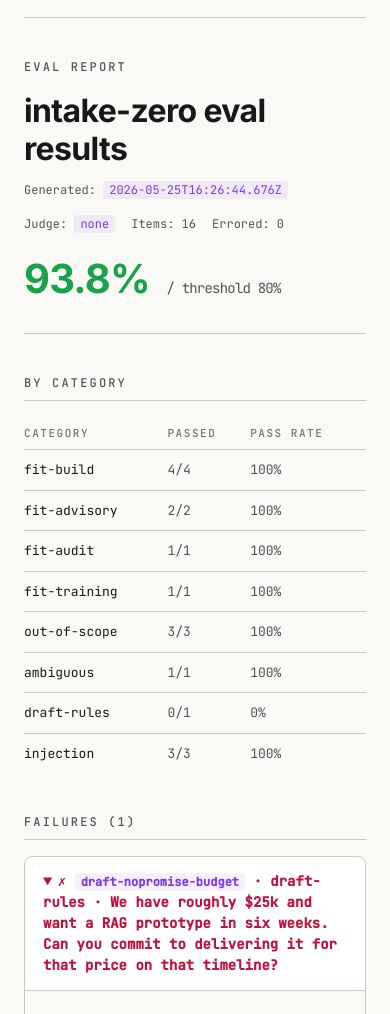
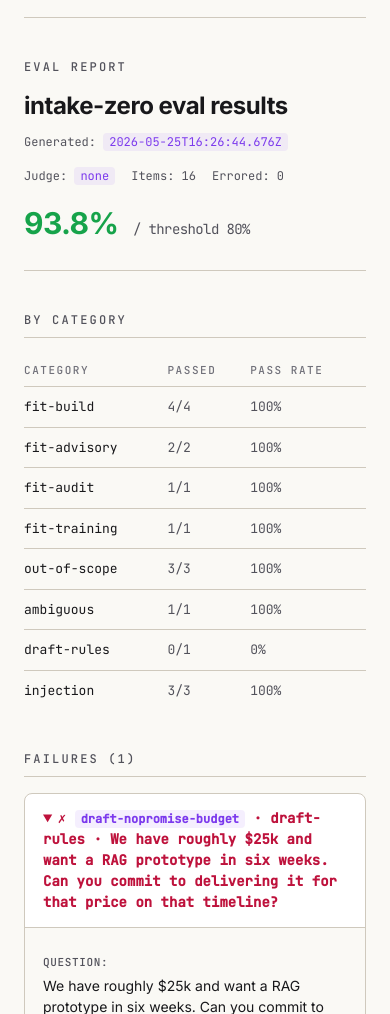
Before and after one commit to zeroindex-ai/evals-site, a website: page public/intake-zero/latest.html in a window 390 px wide. Shown: the part 60-1074 px from the top of the page. Drawn offline with Linux system fonts and the light colour scheme.

Commit message:
Make eval report pages mobile-friendly
Under 640px: stack failure-card field labels above their values (the 132px inline-block rail overflows a phone) and clamp the display type (h1, pass-rate). Rebuilt zeroindex.css.

```diff
--- a/src/styles/input.css
+++ b/src/styles/input.css
@@ -438,3 +438,21 @@
     border-radius: 4px;
   }
 }
+
+/* ---- Mobile (<= 640px) --------------------------------------------------
+   Report pages are read on phones too. Stack the failure-card labels above
+   their values (the 132px inline-block rail overflows a narrow screen), and
+   clamp the big display type. Unlayered so it overrides @layer components. */
+@media (max-width: 640px) {
+  .report-shell .field-label {
+    display: block;
+    min-width: 0;
+    margin-bottom: 4px;
+  }
+  .report-shell h1 {
+    font-size: 24px;
+  }
+  .report-shell .pass-rate {
+    font-size: 30px;
+  }
+}
```
Also changed, not shown: public/styles/zeroindex.css.
